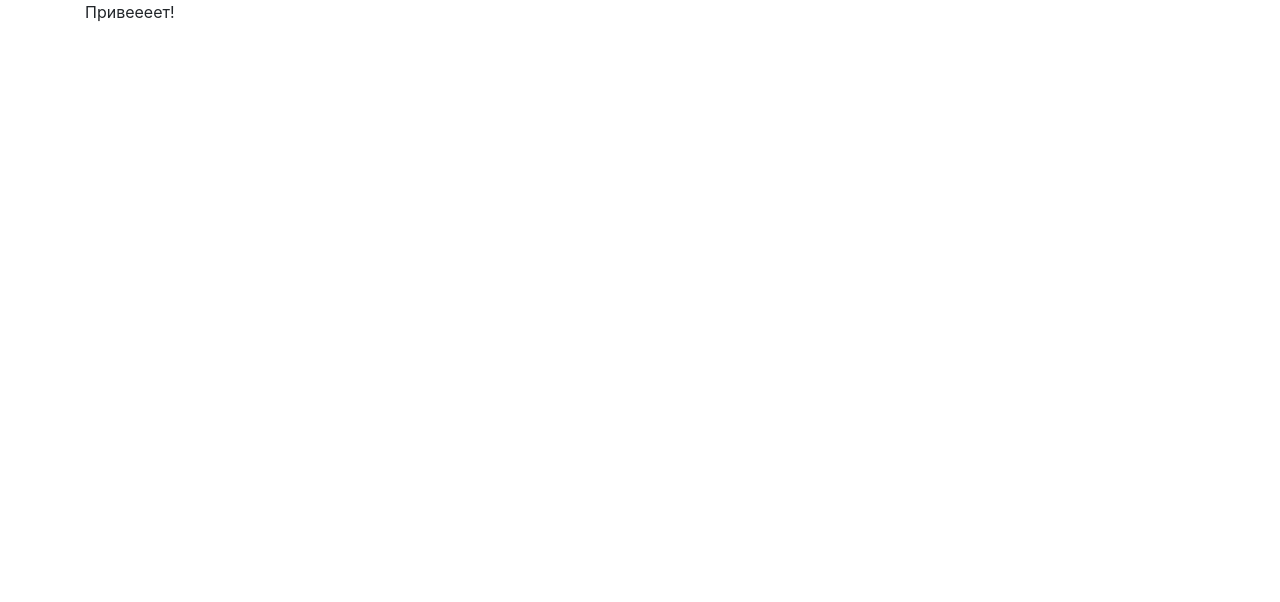
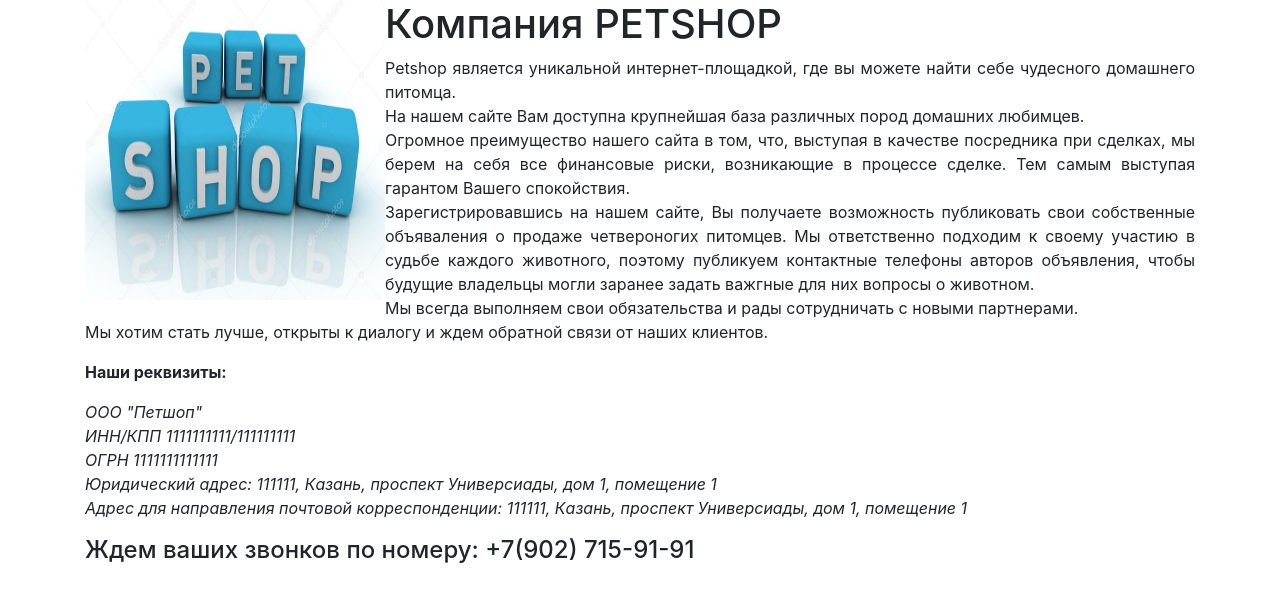
Before and after one commit to Sokolovskaia/pet_shop, a Flask app: page /about in a window 1280 px wide. Before the commit the part shown is almost empty. Shown: the top 602 px of the page. Run offline with Flask 2, Linux system fonts and the light colour scheme; some libraries are stand-ins or nearby versions.

Commit message:
about added

```diff
--- a/app/templates/about.html
+++ b/app/templates/about.html
@@ -14,7 +14,33 @@
 <div class="container">
   <div class="row">
     <div class="col">
-Привеееет!
+
+<img src="/static/pet-shop.jpg" align="left" width="300" height="300" />
+<h1> Компания PETSHOP</h1>
+<p class="text-justify">Petshop является уникальной интернет-площадкой, где вы можете найти себе чудесного домашнего питомца.
+<br/>На нашем сайте Вам доступна крупнейшая база различных пород домашних любимцев.
+<br/>Огромное преимущество нашего сайта в том, что, выступая в качестве посредника при сделках, мы берем на себя все финансовые риски, возникающие в процессе сделке. Тем самым выступая гарантом Вашего спокойствия.
+<br/>Зарегистрировавшись на нашем сайте, Вы получаете возможность публиковать свои собственные объяваления о продаже четвероногих питомцев.
+Мы ответственно подходим к своему участию в судьбе каждого животного, поэтому публикуем контактные телефоны авторов объявления, чтобы будущие владельцы могли заранее задать важгные для них вопросы о животном.
+
+
+<br/>Мы всегда выполняем свои обязательства и рады сотрудничать с новыми партнерами.
+
+
+<br/>Мы хотим стать лучше, открыты к диалогу и ждем обратной связи от наших клиентов.</br>
+
+
+
+<p class="font-weight-bold">Наши реквизиты:</p>
+<p class="font-italic"> ООО "Петшоп"
+<br/>ИНН/КПП 1111111111/111111111
+<br/>ОГРН 1111111111111
+<br/>Юридический адрес: 111111, Казань, проспект Универсиады, дом 1, помещение 1
+<br/>Адрес для направления почтовой корреспонденции: 111111, Казань, проспект Универсиады, дом 1, помещение 1</p>
+
+<h4>Ждем ваших звонков по номеру: +7(902) 715-91-91</h4>
+
+
 
     </div>
   </div>
```
Also changed, not shown: app/static/pet-shop.jpg (added).
